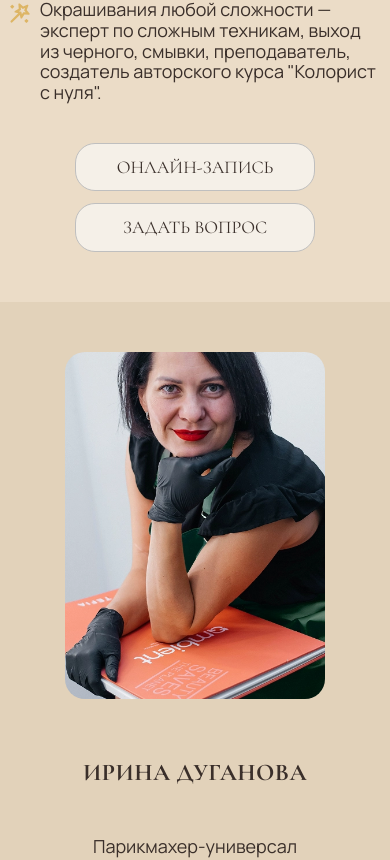
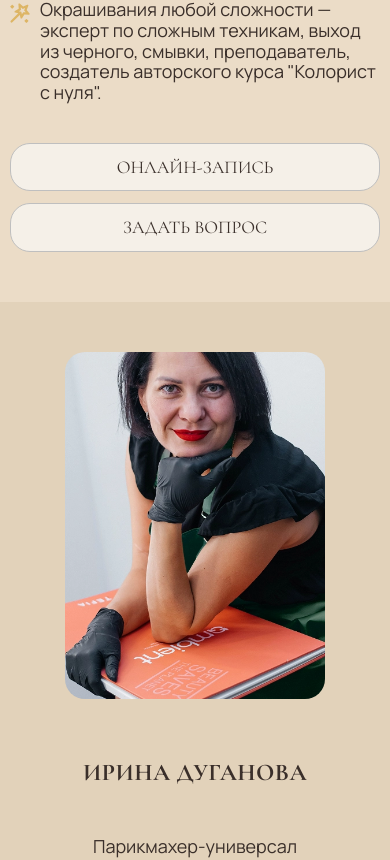
Before and after one commit to darina1970/Alchemy-Beauty-Salon, a React (Vite) app: page /masters in a window 390 px wide. Shown: the part 1550-2410 px from the top of the page. Built offline with nearby package versions, Linux system fonts and the light colour scheme.

Commit message:
fix button's adaptive

```diff
--- a/src/pages/Masters/MasterCard.module.css
+++ b/src/pages/Masters/MasterCard.module.css
@@ -131,8 +131,19 @@
     }
 
     .button {
+        width: 50%;
         padding: 13px 30px;
-        font-size: 16px;
-        border-radius: 20px;
     }
 }
+
+@media (max-width: 500px) {
+    .button {
+        width: 100%;
+    }
+
+    .buttons {
+        flex-direction: column;
+        align-items: stretch;
+        gap: 12px;
+    }
+}
```
Lines whose indentation alone changed are shown as unchanged.
